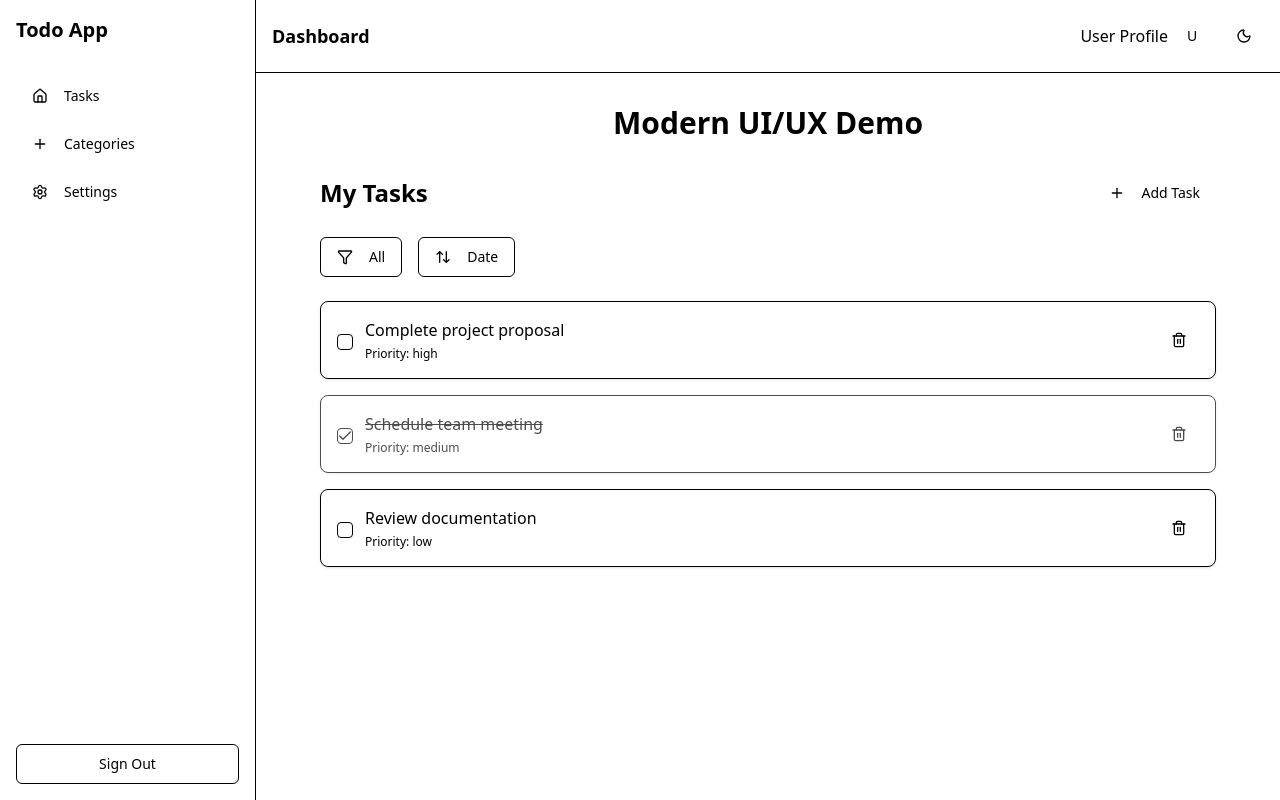
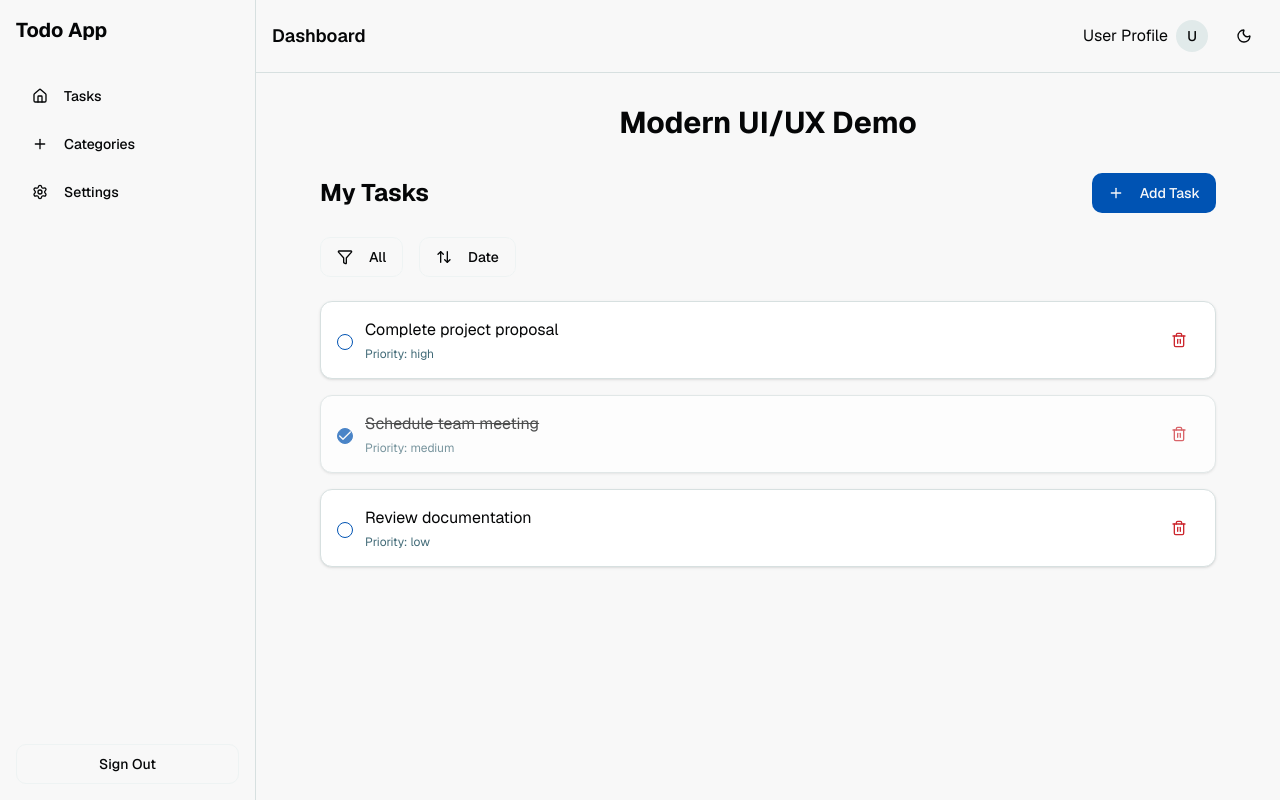
Before and after one commit to umarprogrammer19/From-Code-to-Cloud-The-Evalution-of-Todo, a Next.js app in the folder frontend/: page /demo in a window 1280 px wide. Built offline with nearby package versions, Linux system fonts and the light colour scheme.

Commit message:
Login Signup Modern

```diff
--- a/frontend/package.json
+++ b/frontend/package.json
@@ -36,7 +36,8 @@
     "shadcn-ui": "^0.9.5",
     "sonner": "^2.0.7",
     "tailwind-merge": "^3.4.0",
-    "tailwindcss-animate": "^1.0.7"
+    "tailwindcss-animate": "^1.0.7",
+    "tw-animate-css": "^1.4.0"
   },
   "devDependencies": {
     "@tailwindcss/postcss": "^4",
--- a/frontend/src/app/globals.css
+++ b/frontend/src/app/globals.css
@@ -1,6 +1,109 @@
 @import "tailwindcss";
+@import "tw-animate-css";
 
-@theme {
+@custom-variant dark (&:is(.dark *));
+
+:root {
+  /* Primary Brand Colors - Modern Blue & Teal */
+  --primary: oklch(0.45 0.18 250);
+  --primary-foreground: oklch(0.98 0.001 250);
+
+  /* Secondary Accent - Vibrant Teal */
+  --secondary: oklch(0.55 0.16 180);
+  --secondary-foreground: oklch(0.98 0.001 180);
+
+  /* Accents - Emerald & Cyan */
+  --accent: oklch(0.65 0.14 150);
+  --accent-foreground: oklch(0.98 0.001 150);
+
+  /* Neutral Colors */
+  --background: oklch(0.98 0.0001 0);
+  --foreground: oklch(0.12 0.005 250);
+  --card: oklch(1 0 0);
+  --card-foreground: oklch(0.12 0.005 250);
+  --popover: oklch(1 0 0);
+  --popover-foreground: oklch(0.12 0.005 250);
+  --muted: oklch(0.93 0.01 200);
+  --muted-foreground: oklch(0.5 0.05 220);
+  --border: oklch(0.9 0.01 200);
+  --input: oklch(0.96 0.005 200);
+  --ring: oklch(0.45 0.18 250);
+
+  /* Destructive */
+  --destructive: oklch(0.55 0.2 25);
+  --destructive-foreground: oklch(0.98 0.001 25);
+
+  /* Charts */
+  --chart-1: oklch(0.65 0.19 240);
+  --chart-2: oklch(0.65 0.19 180);
+  --chart-3: oklch(0.65 0.19 150);
+  --chart-4: oklch(0.65 0.19 30);
+  --chart-5: oklch(0.65 0.19 70);
+
+  --radius: 0.75rem;
+
+  /* Sidebar */
+  --sidebar: oklch(1 0 0);
+  --sidebar-foreground: oklch(0.12 0.005 250);
+  --sidebar-primary: oklch(0.45 0.18 250);
+  --sidebar-primary-foreground: oklch(0.98 0.001 250);
+  --sidebar-accent: oklch(0.93 0.01 200);
+  --sidebar-accent-foreground: oklch(0.45 0.18 250);
+  --sidebar-border: oklch(0.9 0.01 200);
+  --sidebar-ring: oklch(0.45 0.18 250);
+}
+
+.dark {
+  /* Primary Brand Colors */
+  --primary: oklch(0.7 0.2 250);
+  --primary-foreground: oklch(0.12 0.005 250);
+
+  /* Secondary Accent */
+  --secondary: oklch(0.65 0.18 180);
+  --secondary-foreground: oklch(0.12 0.005 180);
+
+  /* Accents */
+  --accent: oklch(0.7 0.16 150);
+  --accent-foreground: oklch(0.12 0.005 150);
+
+  /* Neutral Colors */
+  --background: oklch(0.1 0.002 250);
+  --foreground: oklch(0.95 0.001 250);
+  --card: oklch(0.14 0.004 250);
+  --card-foreground: oklch(0.95 0.001 250);
+  --popover: oklch(0.14 0.004 250);
+  --popover-foreground: oklch(0.95 0.001 250);
+  --muted: oklch(0.25 0.01 250);
+  --muted-foreground: oklch(0.65 0.08 220);
+  --border: oklch(0.2 0.005 250);
+  --input: oklch(0.18 0.003 250);
+  --ring: oklch(0.7 0.2 250);
+
+  /* Destructive */
+  --destructive: oklch(0.65 0.22 25);
+  --destructive-foreground: oklch(0.98 0.001 25);
+
+  /* Charts */
+  --chart-1: oklch(0.7 0.2 240);
+  --chart-2: oklch(0.65 0.19 180);
+  --chart-3: oklch(0.7 0.18 150);
+  --chart-4: oklch(0.65 0.2 30);
+  --chart-5: oklch(0.7 0.18 70);
+
+  /* Sidebar */
+  --sidebar: oklch(0.12 0.003 250);
+  --sidebar-foreground: oklch(0.95 0.001 250);
+  --sidebar-primary: oklch(0.7 0.2 250);
+  --sidebar-primary-foreground: oklch(0.12 0.005 250);
+  --sidebar-accent: oklch(0.25 0.01 250);
+  --sidebar-accent-foreground: oklch(0.7 0.2 250);
+  --sidebar-border: oklch(0.2 0.005 250);
+  --sidebar-ring: oklch(0.7 0.2 250);
+}
+
+@theme inline {
+  --font-sans: "Geist", "Geist Fallback";
+  --font-mono: "Geist Mono", "Geist Mono Fallback";
   --color-background: var(--background);
   --color-foreground: var(--foreground);
   --color-card: var(--card);
@@ -20,65 +123,31 @@
   --color-border: var(--border);
   --color-input: var(--input);
   --color-ring: var(--ring);
-  --color-radius: var(--radius);
-
-  --font-sans: var(--font-geist-sans);
-  --font-mono: var(--font-geist-mono);
+  --color-chart-1: var(--chart-1);
+  --color-chart-2: var(--chart-2);
+  --color-chart-3: var(--chart-3);
+  --color-chart-4: var(--chart-4);
+  --color-chart-5: var(--chart-5);
+  --radius-sm: calc(var(--radius) - 4px);
+  --radius-md: calc(var(--radius) - 2px);
+  --radius-lg: var(--radius);
+  --radius-xl: calc(var(--radius) + 4px);
+  --color-sidebar: var(--sidebar);
+  --color-sidebar-foreground: var(--sidebar-foreground);
+  --color-sidebar-primary: var(--sidebar-primary);
+  --color-sidebar-primary-foreground: var(--sidebar-primary-foreground);
+  --color-sidebar-accent: var(--sidebar-accent);
+  --color-sidebar-accent-foreground: var(--sidebar-accent-foreground);
+  --color-sidebar-border: var(--sidebar-border);
+  --color-sidebar-ring: var(--sidebar-ring);
 }
 
-:root {
-  --background: 0 0% 100%;
-  --foreground: 0 0% 3.9%;
-  --card: 0 0% 100%;
-  --card-foreground: 0 0% 3.9%;
-  --popover: 0 0% 100%;
-  --popover-foreground: 0 0% 3.9%;
-  --primary: 0 0% 9%;
-  --primary-foreground: 0 0% 98%;
-  --secondary: 0 0% 96.1%;
-  --secondary-foreground: 0 0% 9%;
-  --muted: 0 0% 96.1%;
-  --muted-foreground: 0 0% 45.1%;
-  --accent: 0 0% 96.1%;
-  --accent-foreground: 0 0% 9%;
-  --destructive: 0 84.2% 60.2%;
-  --destructive-foreground: 0 0% 98%;
-  --border: 0 0% 89.8%;
-  --input: 0 0% 89.8%;
-  --ring: 0 0% 3.9%;
-  --radius: 0.5rem;
-  --font-sans: var(--font-geist-sans);
-  --font-mono: var(--font-geist-mono);
+@layer base {
+  * {
+    @apply border-border outline-ring/50;
+  }
+
+  body {
+    @apply bg-background text-foreground;
+  }
 }
-
-.dark {
-  --background: 0 0% 3.9%;
-  --foreground: 0 0% 98%;
-  --card: 0 0% 3.9%;
-  --card-foreground: 0 0% 98%;
-  --popover: 0 0% 3.9%;
-  --popover-foreground: 0 0% 98%;
-  --primary: 0 0% 98%;
-  --primary-foreground: 0 0% 9%;
-  --secondary: 0 0% 14.9%;
-  --secondary-foreground: 0 0% 98%;
-  --muted: 0 0% 14.9%;
-  --muted-foreground: 0 0% 63.9%;
-  --accent: 0 0% 14.9%;
-  --accent-foreground: 0 0% 98%;
-  --destructive: 0 62.8% 30.6%;
-  --destructive-foreground: 0 0% 98%;
-  --border: 0 0% 14.9%;
-  --input: 0 0% 14.9%;
-  --ring: 0 0% 83.1%;
-}
-
-body {
-  background: var(--background);
-  color: var(--foreground);
-  font-family: var(--font-sans);
-}
-
-button {
-  cursor: pointer;
-}
--- a/frontend/src/app/layout.tsx
+++ b/frontend/src/app/layout.tsx
@@ -2,8 +2,12 @@ import { ThemeProvider } from "@/components/providers/theme-provider"
 import Providers from "@/lib/tanstack-query-client"
 import { Analytics } from "@vercel/analytics/next"
 import type { Metadata } from "next"
+import { Geist, Geist_Mono } from "next/font/google"
 import type React from "react"
 import "./globals.css"
+
+const _geist = Geist({ subsets: ["latin"] })
+const _geistMono = Geist_Mono({ subsets: ["latin"] })
 
 export const metadata: Metadata = {
   title: "Task Management",
--- a/frontend/src/app/signup/page.tsx
+++ b/frontend/src/app/signup/page.tsx
@@ -22,7 +22,6 @@ export function SignupForm() {
 
   const { data: session } = useSession()
 
-  // If already logged in, redirect to dashboard
   if (session) {
     router.push("/dashboard")
     return null
@@ -38,7 +37,6 @@ export function SignupForm() {
       router.push("/login")
     } catch (err) {
       setError("An error occurred during sign up. Please try again.")
-      console.error("Signup error:", err)
     } finally {
       setIsLoading(false)
     }
@@ -62,7 +60,7 @@ export function SignupForm() {
               onChange={(e) => setName(e.target.value)}
               required
               placeholder="John Doe"
-              className="h-11"
+              className="h-11 border-border/60"
             />
           </div>
           <div className="space-y-2">
@@ -74,7 +72,7 @@ export function SignupForm() {
               onChange={(e) => setEmail(e.target.value)}
               required
               placeholder="name@example.com"
-              className="h-11"
+              className="h-11 border-border/60"
             />
           </div>
           <div className="space-y-2">
@@ -86,18 +84,18 @@ export function SignupForm() {
               onChange={(e) => setPassword(e.target.value)}
               required
               placeholder="••••••••"
-              className="h-11"
+              className="h-11 border-border/60"
             />
           </div>
         </div>
         <Button type="submit" className="w-full h-11 text-base font-semibold mt-2" disabled={isLoading}>
-          {isLoading ? <Icons.spinner className="mr-2 h-4 w-4 animate-spin" /> : "Sign Up"}
+          {isLoading ? <Icons.spinner className="mr-2 h-4 w-4 animate-spin" /> : "Create Account"}
         </Button>
       </form>
 
       <div className="relative">
         <div className="absolute inset-0 flex items-center">
-          <span className="w-full border-t" />
+          <span className="w-full border-t border-border/40" />
         </div>
         <div className="relative flex justify-center text-xs uppercase">
           <span className="bg-background px-2 text-muted-foreground">Or continue with</span>
@@ -105,13 +103,13 @@ export function SignupForm() {
       </div>
 
       <div className="grid grid-cols-2 gap-4">
-        <Button variant="outline" className="h-11 bg-transparent">
+        <Button variant="outline" className="h-11 bg-transparent border-border/60 hover:border-primary/40">
           <Icons.gitHub className="mr-2 h-4 w-4" />
-          GitHub
+          <span className="hidden sm:inline">GitHub</span>
         </Button>
-        <Button variant="outline" className="h-11 bg-transparent">
+        <Button variant="outline" className="h-11 bg-transparent border-border/60 hover:border-primary/40">
           <Icons.google className="mr-2 h-4 w-4" />
-          Google
+          <span className="hidden sm:inline">Google</span>
         </Button>
       </div>
 
@@ -128,7 +126,7 @@ export function SignupForm() {
 export default function SignupPage() {
   return (
     <div className="min-h-screen grid lg:grid-cols-2">
-      <div className="hidden lg:flex flex-col justify-center p-12 bg-primary text-primary-foreground relative overflow-hidden">
+      <div className="hidden lg:flex flex-col justify-center p-12 bg-linear-to-br from-primary via-primary to-secondary text-primary-foreground relative overflow-hidden">
         <div className="absolute inset-0 bg-[radial-gradient(circle_at_30%_20%,rgba(255,255,255,0.1),transparent)]" />
         <motion.div
           initial={{ opacity: 0, x: -20 }}
@@ -137,8 +135,8 @@ export default function SignupPage() {
           className="relative z-10 max-w-md"
         >
           <Link href="/" className="flex items-center gap-3 mb-12">
-            <div className="flex h-10 w-10 items-center justify-center rounded-xl bg-white shadow-xl shadow-black/10">
-              <CheckCircle2 className="h-6 w-6 text-primary" />
+            <div className="flex h-10 w-10 items-center justify-center rounded-xl bg-white/10 shadow-xl border border-white/20">
+              <CheckCircle2 className="h-6 w-6 text-white" />
             </div>
             <span className="text-2xl font-bold tracking-tight">FocusFlow</span>
           </Link>
@@ -188,7 +186,7 @@ export default function SignupPage() {
 
           <div className="mb-8">
             <h1 className="text-3xl font-bold tracking-tight mb-2">Create an account</h1>
-            <p className="text-muted-foreground">Enter your details below to get started</p>
+            <p className="text-muted-foreground">Start managing tasks in seconds</p>
           </div>
 
           <SignupForm />
```
Also changed, not shown: frontend/src/app/login/page.tsx (+14 -19 lines), 1 other file (tests, documents, lock files or other folders).
